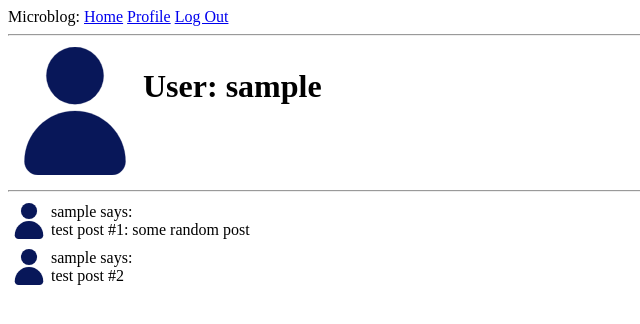
After one commit to nemean-dev/flask-backend, a Flask app: a page that uses app/templates/base.html in a window 1280 px wide. The commit adds this page. Shown: the top 324 px of the page, without its empty margins (0-640 px from the left). Run offline with Flask 3, Linux system fonts and the light colour scheme; the visitor is signed in with stand-in values (Sample User, id 1); data comes from the database, SQL or seed files in the repository.

Commit message:
Implement user profiles: user.html template, /user/<username> endpoint, models.User.avatar() function, and nanbar link to profile

```diff
--- a/app/models.py
+++ b/app/models.py
@@ -28,6 +28,18 @@ class User(UserMixin, db.Model):
     def check_password(self, password):
         return check_password_hash(self.password_hash, password)
 
+    def avatar(self, size):
+        '''
+        Returns svg with dimensions size height x size width.
+        TODO: future implementation should return URL of their avatar/profile pic.
+        Not using gravatar due to privacy concerns.
+        '''
+        if not isinstance(size, (int, float)) or size < 0:
+            raise ValueError("Size must be a positive number.")
+
+        return f'<svg fill="#081759" height="{size}px" width="{size}px" version="1.1" id="Layer_1" xmlns="http://www.w3.org/2000/svg" xmlns:xlink="http://www.w3.org/1999/xlink" viewBox="0 0 512 512" xml:space="preserve" stroke="#081759"><g id="SVGRepo_bgCarrier" stroke-width="0"></g><g id="SVGRepo_tracerCarrier" stroke-linecap="round" stroke-linejoin="round"></g><g id="SVGRepo_iconCarrier"> <g> <g> <circle cx="256" cy="114.526" r="114.526"></circle> </g> </g> <g> <g> <path d="M256,256c-111.619,0-202.105,90.487-202.105,202.105c0,29.765,24.13,53.895,53.895,53.895h296.421 c29.765,0,53.895-24.13,53.895-53.895C458.105,346.487,367.619,256,256,256z"></path> </g> </g> </g></svg>'
+
+
 class Post(db.Model):
     id: orm.Mapped[int] = orm.mapped_column(primary_key=True)
     body: orm.Mapped[str] = orm.mapped_column(sa.String(600))
--- a/app/routes.py
+++ b/app/routes.py
@@ -76,3 +76,15 @@ def register():
         return redirect(url_for('login'))
 
     return render_template('register.html', title= 'Sign Up', form= form)
+
+# dynamic routing in flask passes <string_var> as view function argument
+@app.route('/user/<username>')
+@login_required
+def user(username):
+    user = db.first_or_404(sa.select(User).where(User.username == username))
+    posts = [
+        {'author': user, 'body': 'test post #1: some random post'},
+        {'author': user, 'body': 'test post #2'}
+    ]
+
+    return render_template('user.html', user=user, posts=posts)
--- a/app/templates/base.html
+++ b/app/templates/base.html
@@ -14,6 +14,7 @@
       {% if current_user.is_anonymous %}
       <a href="{{ url_for('login') }}">Log In</a>
       {% else %}
+      <a href="{{ url_for('user', username=current_user.username) }}">Profile</a>
       <a href="{{ url_for('logout') }}">Log Out</a>
       {% endif %}
     </div>
--- /dev/null
+++ b/app/templates/user.html
@@ -0,0 +1,19 @@
+{% extends "base.html" %}
+
+{% block content %}
+    <table>
+        <tr valign="top">
+            <td>{{ user.avatar(128) | safe }}</td>
+            <td><h1>User: {{ user.username }}</h1></td>
+        </tr>
+    </table>
+    <hr>
+    {% for post in posts %}
+    <table>
+        <tr valign="top">
+            <td>{{ post.author.avatar(36) | safe}}</td>
+            <td>{{ post.author.username }} says:<br>{{ post.body }}</td>
+        </tr>
+    </table>
+    {% endfor %}
+{% endblock %}
```
